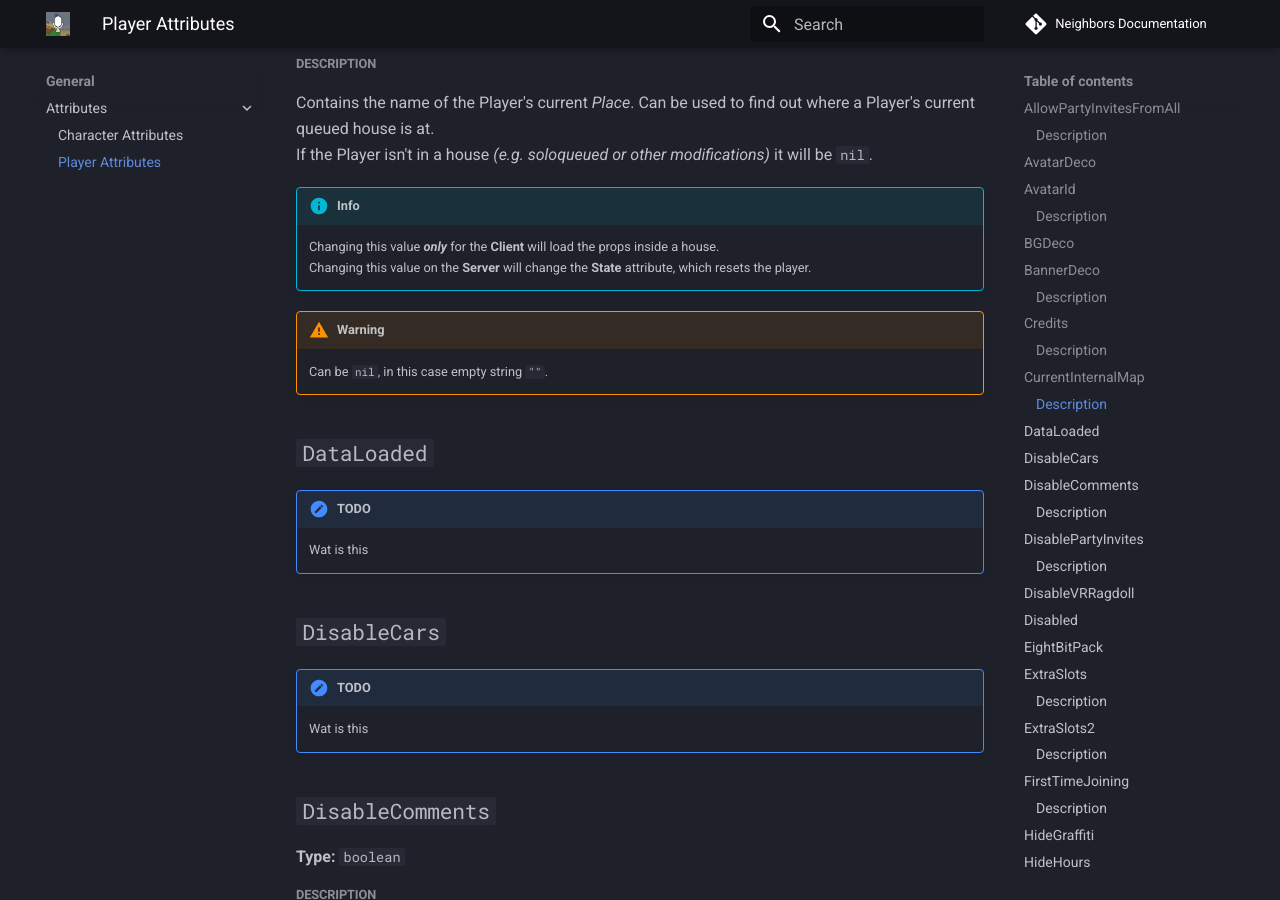
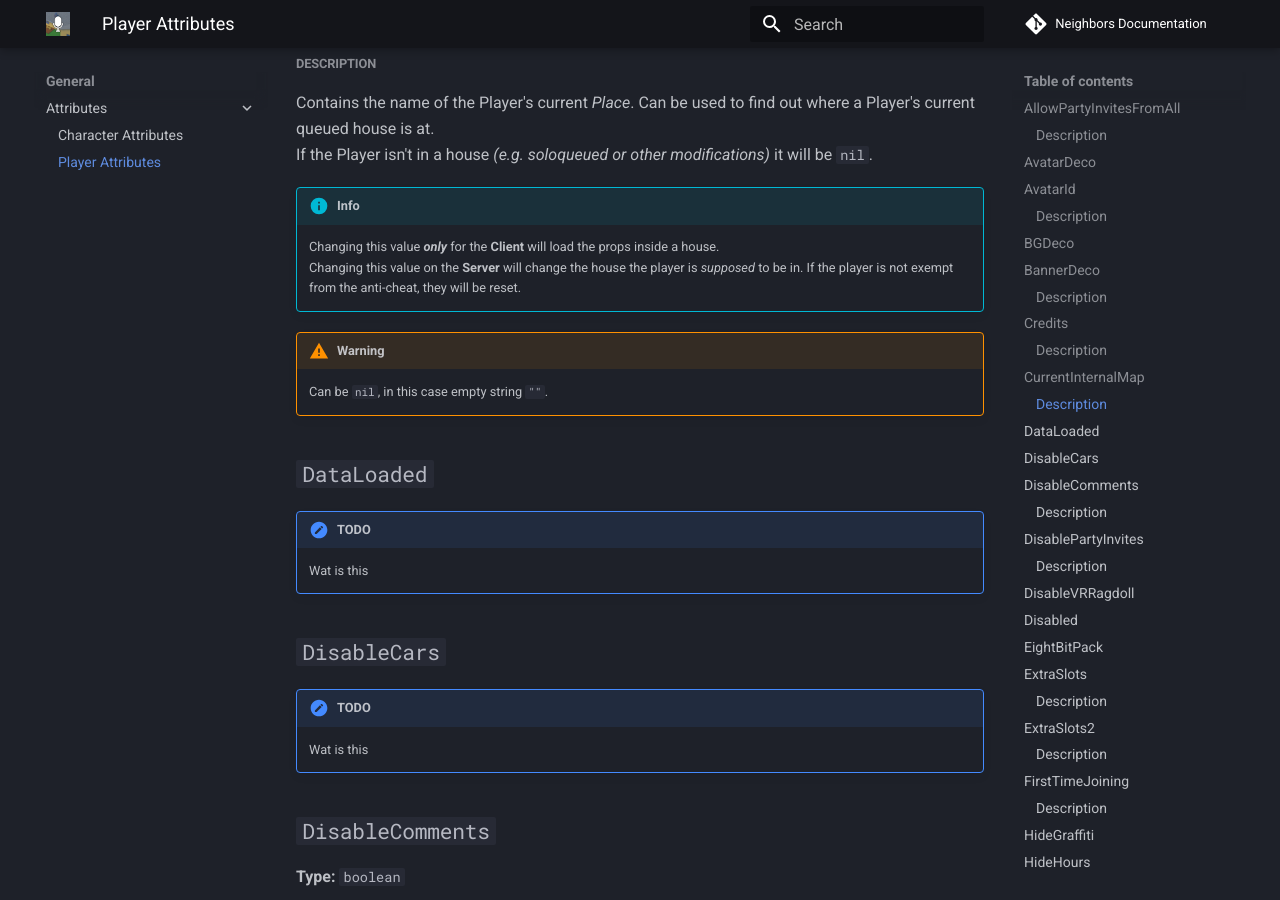
Before and after one commit to TheBoogle/neighbors-documentation, an MkDocs documentation site: the page built from docs/General/Attributes/Player_Attributes.md, in a window 1280 px wide and 900 px high, scrolled down 1505 px. Built offline with MkDocs 1.6.1 and Material for MkDocs 9.7.7, drawn with Linux system fonts in a browser that asks for light colours; comment, search, counter and statistics services are not loaded.

Commit message:
Update Player_Attributes.md

```diff
--- a/docs/General/Attributes/Player_Attributes.md
+++ b/docs/General/Attributes/Player_Attributes.md
@@ -47,7 +47,7 @@ Contains the name of the Player's current *Place*. Can be used to find out where
 
 !!! info end
     Changing this value ***only*** for the **Client** will load the props inside a house.<br>
-    Changing this value on the **Server** will change the **State** attribute, which resets the player.
+    Changing this value on the **Server** will change the house the player is *supposed* to be in. If the player is not exempt from the anti-cheat, they will be reset.
 
 !!! warning end
     Can be ``nil``, in this case empty string ``""``.
```
